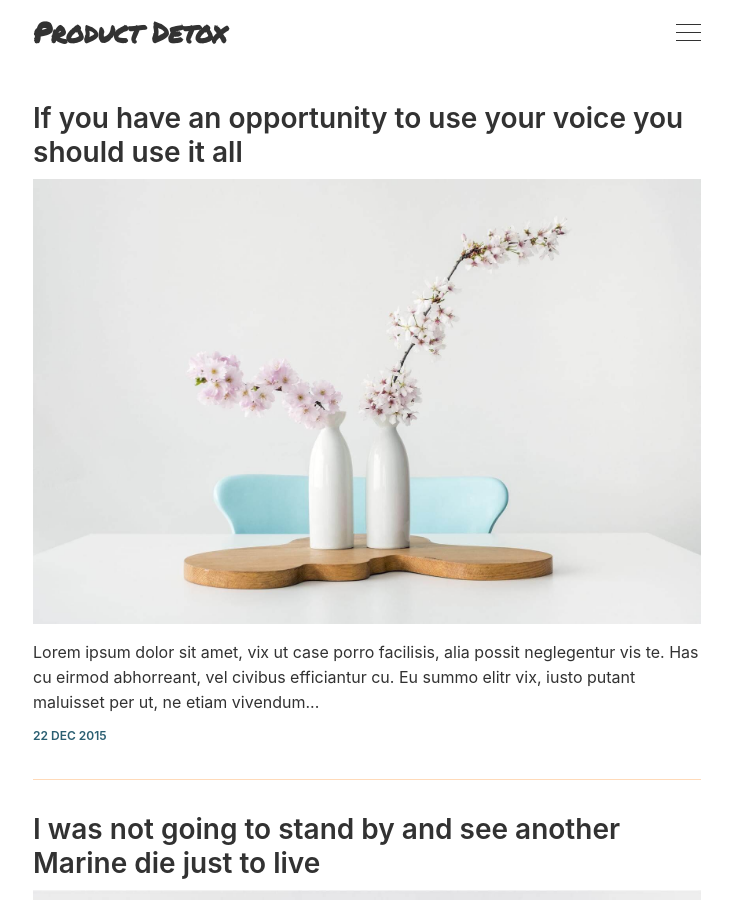
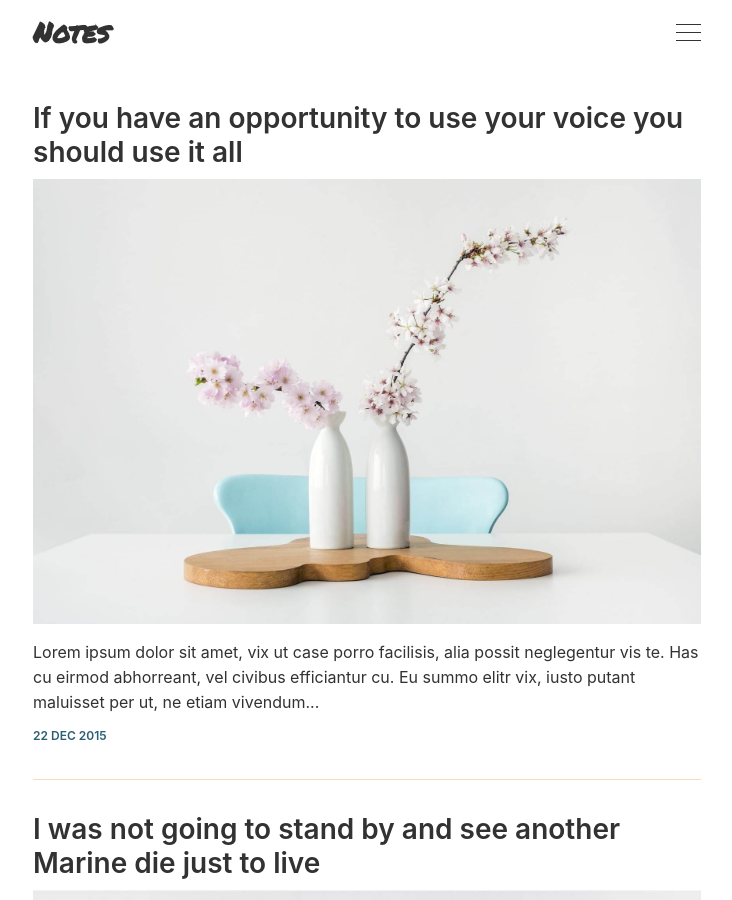
Before and after one commit to hellyeahitsmarvin/product-detox, a Jekyll site: the page built from index.html, in a window 1280 px wide and 900 px high. Shown: the whole window, without its empty margins (273-1005 px from the left). Built offline with Jekyll 4.4.1, drawn with Linux system fonts in a browser that asks for light colours; the list of posts is cut into pages by our own code.

Commit message:
Subdomain change

```diff
--- a/CNAME
+++ b/CNAME
@@ -1 +1 @@
-product-detox.hellyeahitsmarvin.com
+notes.hellyeahitsmarvin.com
--- a/_config.yml
+++ b/_config.yml
@@ -6,11 +6,11 @@
 # 'jekyll serve'. If you change this file, please restart the server process.
 
 # Site settings
-title:       Product Detox
+title:       Notes
 email:       'heaven@hellyeahitsmarvin.com'
-description: 'Detox your product practice. A blog about intention, integrity and doing the right thing.'
+description: 'Detox your product practice. Half personal, half professional notes about intention, integrity and doing the right thing.'
 baseurl:     '' # The subpath of your site, e.g. /blog - Important: Leading slash
-url:         'https://product-detox.hellyeahitsmarvin.com' # The base hostname & protocol for your site without trailing slash
+url:         'https://notes.hellyeahitsmarvin.com' # The base hostname & protocol for your site without trailing slash
 twitter:     'https://twitter.com/hellyeahitsmarv'
 github:      'https://github.com/hellyeahitsmarvin/product-detox'
 # instagram:   ''
```
